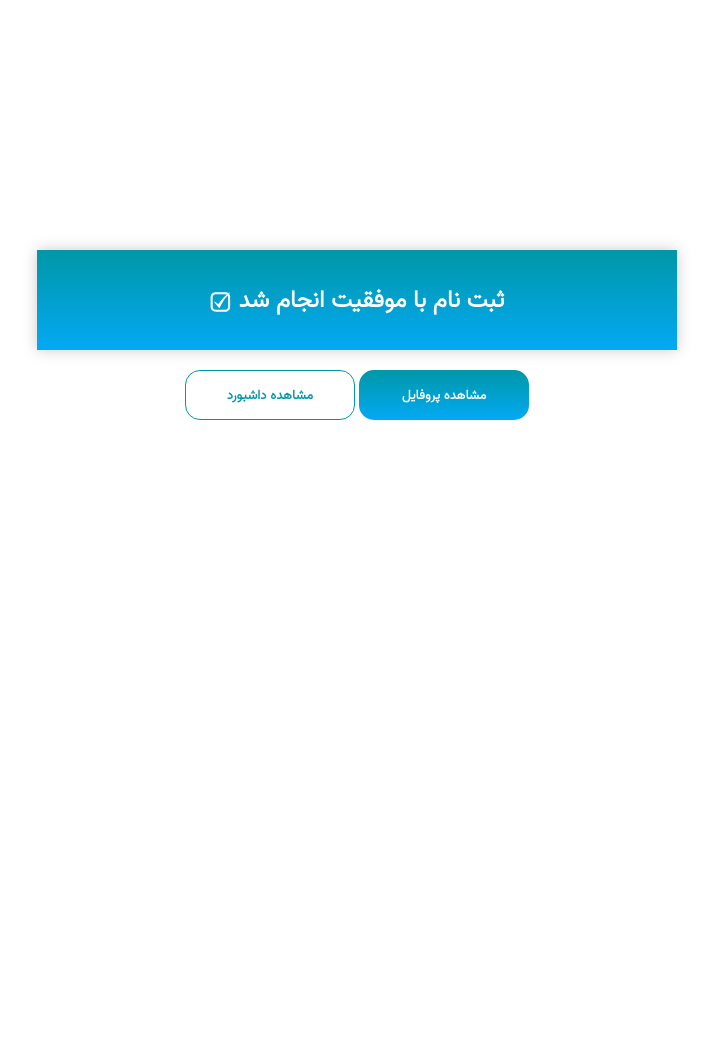
After one commit to mehrnaz-jiryaie/VarzeshYar-Website, a Django app: page /accounts/register/successful-registration/ in a window 1280 px wide. The commit adds this page. Shown: the whole page, without its empty margins (283-996 px from the left). Run offline with Django 5.2, Linux system fonts and the light colour scheme.

Commit message:
Fix font.

```diff
--- a/accounts/static/regitration/login_style.css
+++ b/accounts/static/regitration/login_style.css
@@ -1,6 +1,6 @@
 @font-face {
 	font-family: vazir-light;
-	src: url(../accounts/fonts/Vazir-Light.woff) format("woff");
+	src: url(fonts/Vazir-Light.woff) format("woff");
 }
 body {
 	background-color: white;
--- a/accounts/static/regitration/register.css
+++ b/accounts/static/regitration/register.css
@@ -1,6 +1,6 @@
 @font-face {
 	font-family: vazir-light;
-	src: url(.../accounts/fonts/Vazir-Light.woff) format("woff");
+	src: url(fonts/Vazir-Light.woff) format("woff");
 }
 body {
 	background-color: white;
--- /dev/null
+++ b/accounts/static/regitration/succesful.css
@@ -0,0 +1,85 @@
+html {
+	box-sizing: border-box;
+	margin: 0;
+	height: 100%;
+	overflow: hidden;
+}
+
+*,
+*::after,
+*::before {
+	box-sizing: inherit;
+	margin: 0;
+}
+@font-face {
+	font-family: vazir-light;
+	src: url(fonts/Vazir-Light.woff) format("woff");
+}
+body {
+	background-color: white;
+	font-family: vazir-light;
+	height: 100vh;
+}
+.container {
+	max-width: 1400px;
+	margin: auto;
+}
+.box{
+    width: 50%;
+    height: 100px;
+    /* background-color: #80deea; */
+    box-shadow: 0 0 14px 0px #ccc;
+    margin: 0 auto;
+    margin-top: 250px;
+    display: flex;
+    gap: 2px;
+    align-items: center;
+   justify-content: center;
+   gap: 5px;
+   background-image: linear-gradient(to top , #03A9F4 , #0097A7);
+}
+.text{
+    font-size: x-large;
+    text-align: center;
+    font-weight: bold;
+    color: white;
+}
+.icon{
+    width: 24px;
+    height: 24px;
+}
+.button{
+    display: flex;
+    justify-content: center;
+    /* gap: 5px; */
+    margin-top: 20px;
+
+}
+.btn{
+    width: 170px;
+    height: 50px;
+    font-family: vazir-light;
+    border-radius: 15px;
+    background-color: #03A9F4;
+    border: none;
+    /* border: 1px solid #26C6DA; */
+    outline: none;
+    padding: 5px;
+    cursor: pointer;
+    color: white;
+    font-weight: bold;
+    background-image: linear-gradient(to top , #03A9F4 , #0097A7);
+    }
+.btn1{
+    width: 170px;
+    height: 50px;
+    font-family: vazir-light;
+    border-radius: 15px;
+    outline: none;
+    padding: 5px;
+    cursor: pointer;
+    color: #0097A7;
+    border: 1px solid #0097A7;
+    font-weight: bold;
+    background: transparent;
+}
--- /dev/null
+++ b/accounts/templates/registration/succesful.html
@@ -0,0 +1,27 @@
+<!DOCTYPE html>
+<html lang="fa" dir="rtl">
+  <head>
+    <meta charset="UTF-8" />
+    <meta name="viewport" content="width=device-width, initial-scale=1.0" />
+    <title>Succesful Register</title>
+    {% load static %}
+    <link rel="stylesheet" href="{% static 'regitration/succesful.css' %}" />
+  </head>
+  <body>
+    <div class="box">
+      <p class="text">ثبت نام با موفقیت انجام شد</p>
+      <img
+        class="icon"
+        src="accounts\static\regitration\svg\check.svg"
+        alt="check-icon"
+      />
+    </div>
+    <div class="button">
+      <form method="post" action="">
+        {% csrf_token %}
+          <button class="btn" onclick="document.location='{% url 'gym:home' %}'">مشاهده پروفایل</button>
+          <button class="btn1" onclick="document.location='{% url 'gym:home' %}'">مشاهده داشبورد</button>
+      </form>
+     </div>
+  </body>
+</html>
--- a/gym/static/gym/home.css
+++ b/gym/static/gym/home.css
@@ -1,6 +1,6 @@
 @font-face {
 	font-family: vazir-light;
-	src: url(gym\static\gym\fonts\Vazir-Light.woff) format("woff");
+	src: url(fonts/Vazir-Light.woff) format("woff");
 }
 html {
 	font-family: vazir-light;
--- a/gym/templates/gym/home.html
+++ b/gym/templates/gym/home.html
@@ -17,7 +17,7 @@
     <div>
       <a class="header_nav" href="">صفحه اصلی</a>
       <a class="header_nav" href="">باشگاه ها</a>
-      <a class="header_nav" href="">مربی ها</a>
+      <a class="header_nav" href="{% url 'gym:trainers' %}">مربی ها</a>
     </div>
     <div>
       <a class="header_nav profile" href="">پروفایل</a>
--- a/gym/templates/gym/index.html
+++ /dev/null
@@ -1 +0,0 @@
-<h2>Successfully registered</h2>
```
